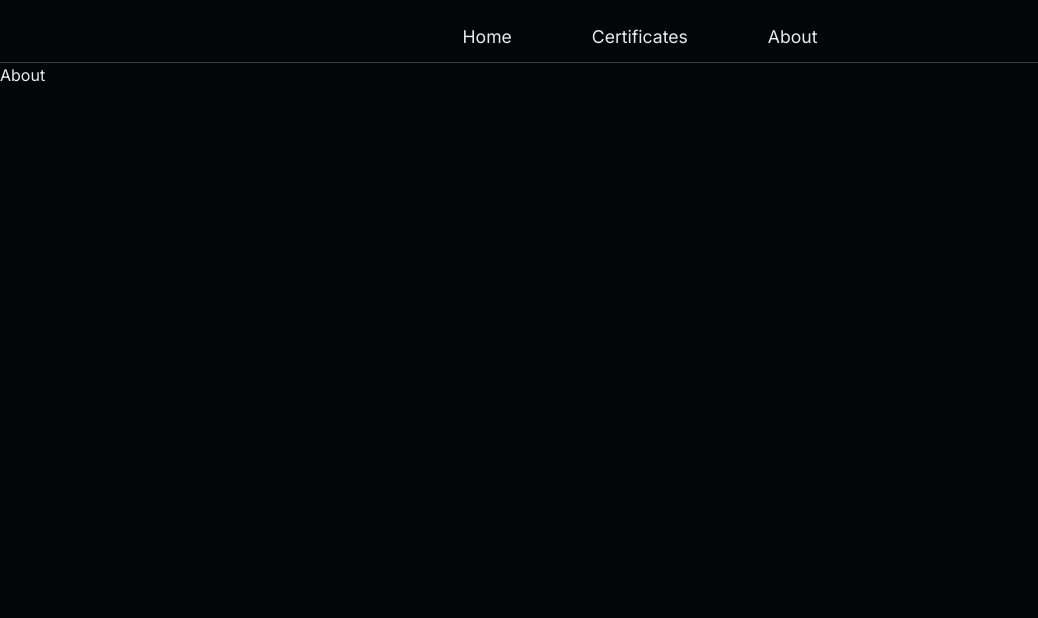
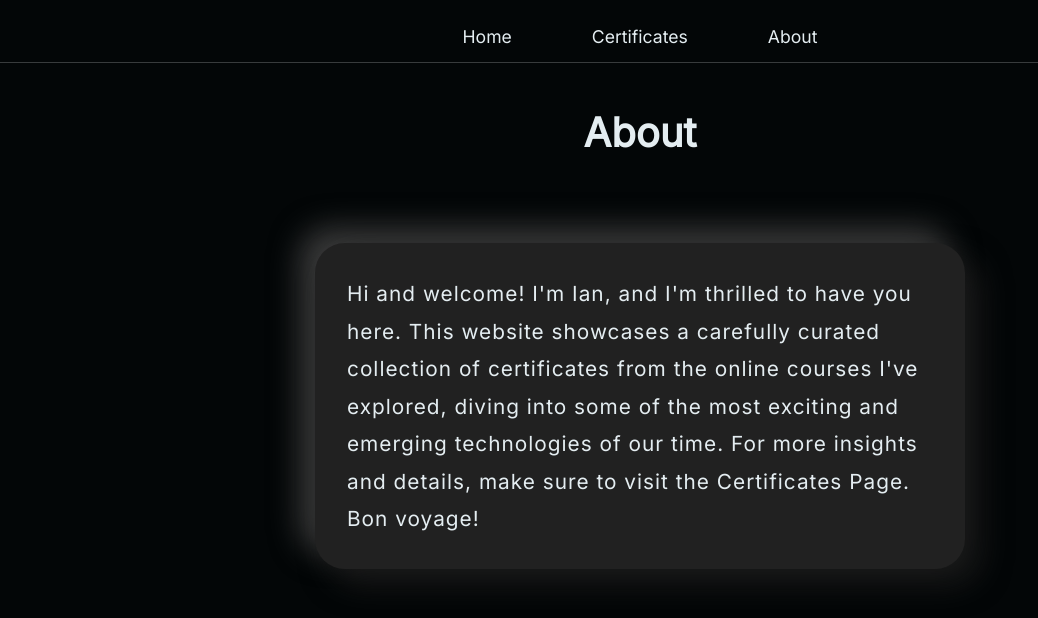
Before and after one commit to frrst-ian/stc-portfolio, a React (Vite) app: page /about in a window 1280 px wide. Shown: the top 618 px of the page, without its empty margins (0-1038 px from the left). Built offline with nearby package versions, Linux system fonts and the light colour scheme.

Commit message:
style: enhance styling of the about page

```diff
--- /dev/null
+++ b/src/pages/AboutPage.css
@@ -0,0 +1,23 @@
+@import "../styles/index.css";
+h1 {
+  font-size: 2.5rem;
+  text-align: center;
+  margin: 40px 0px 80px 0px;
+  color: var(--text);
+}
+
+.text-wrapper {
+  width: 650px;
+  padding: 32px;
+  margin: auto;
+  border-radius: 30px;
+  background: #212121;
+  box-shadow: 15px 15px 30px rgb(25, 25, 25), -15px -15px 30px rgb(60, 60, 60);
+}
+
+p.about-text {
+  text-align: left;
+  font-size: 1.3rem;
+  letter-spacing: 1px;
+  line-height: 1.8;
+}
--- a/src/pages/AboutPage.jsx
+++ b/src/pages/AboutPage.jsx
@@ -1,9 +1,19 @@
-import React from 'react';
+import React from "react";
+import "./AboutPage.css";
 
 export const AboutPage = () => {
-    return (
-        <main>
-            <p>About</p>
-        </main>
-    )
-}
+  return (
+    <main className="about">
+      <h1>About</h1>
+      <div className="text-wrapper">
+          <p className="about-text">
+              Hi and welcome! I'm Ian, and I'm thrilled to have you here. This website
+              showcases a carefully curated collection of certificates from the online
+              courses I've explored, diving into some of the most exciting and emerging
+              technologies of our time. For more insights and details, make sure to
+              visit the Certificates Page. Bon voyage!
+          </p>
+      </div>
+    </main>
+  );
+};
```
